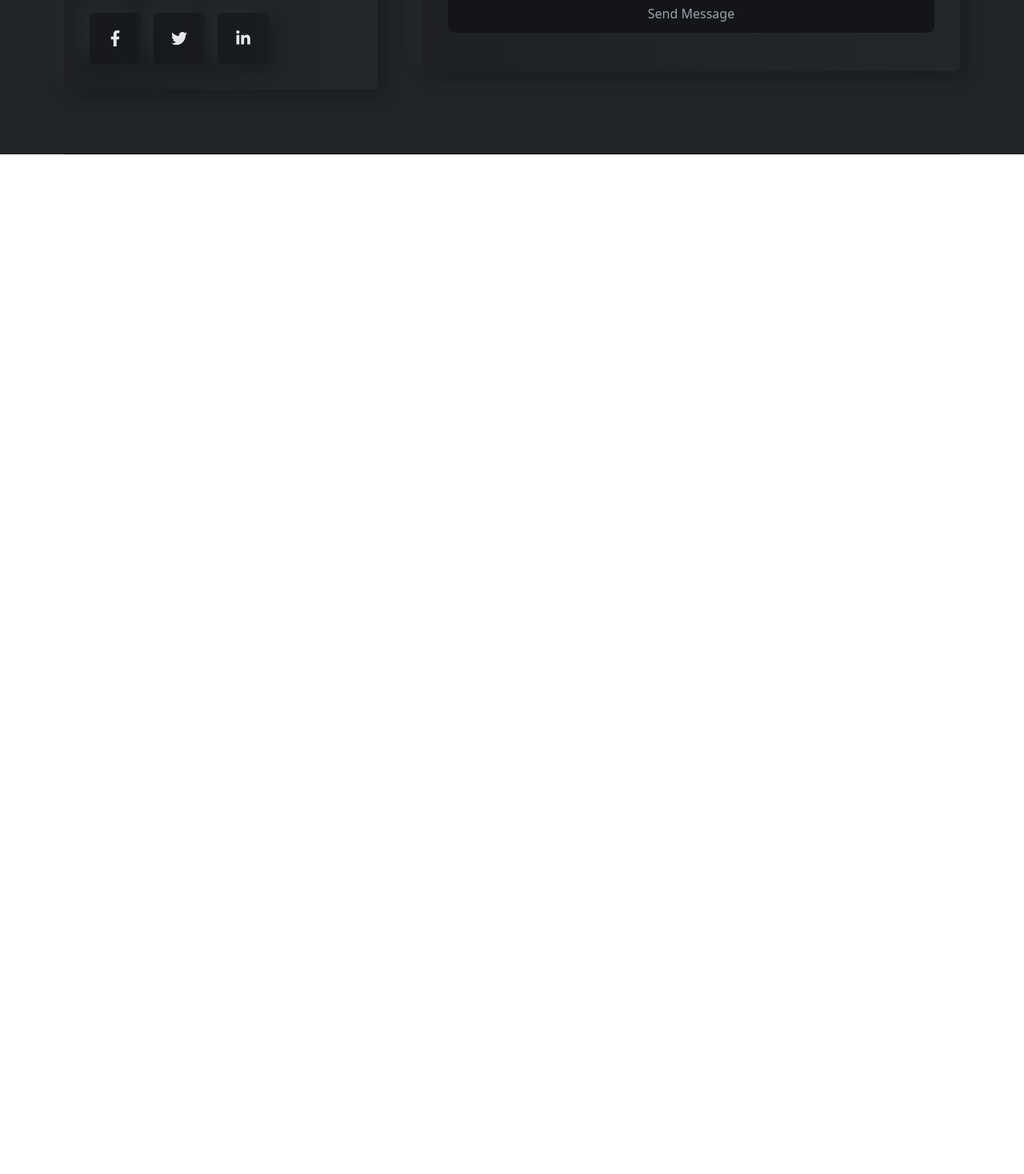
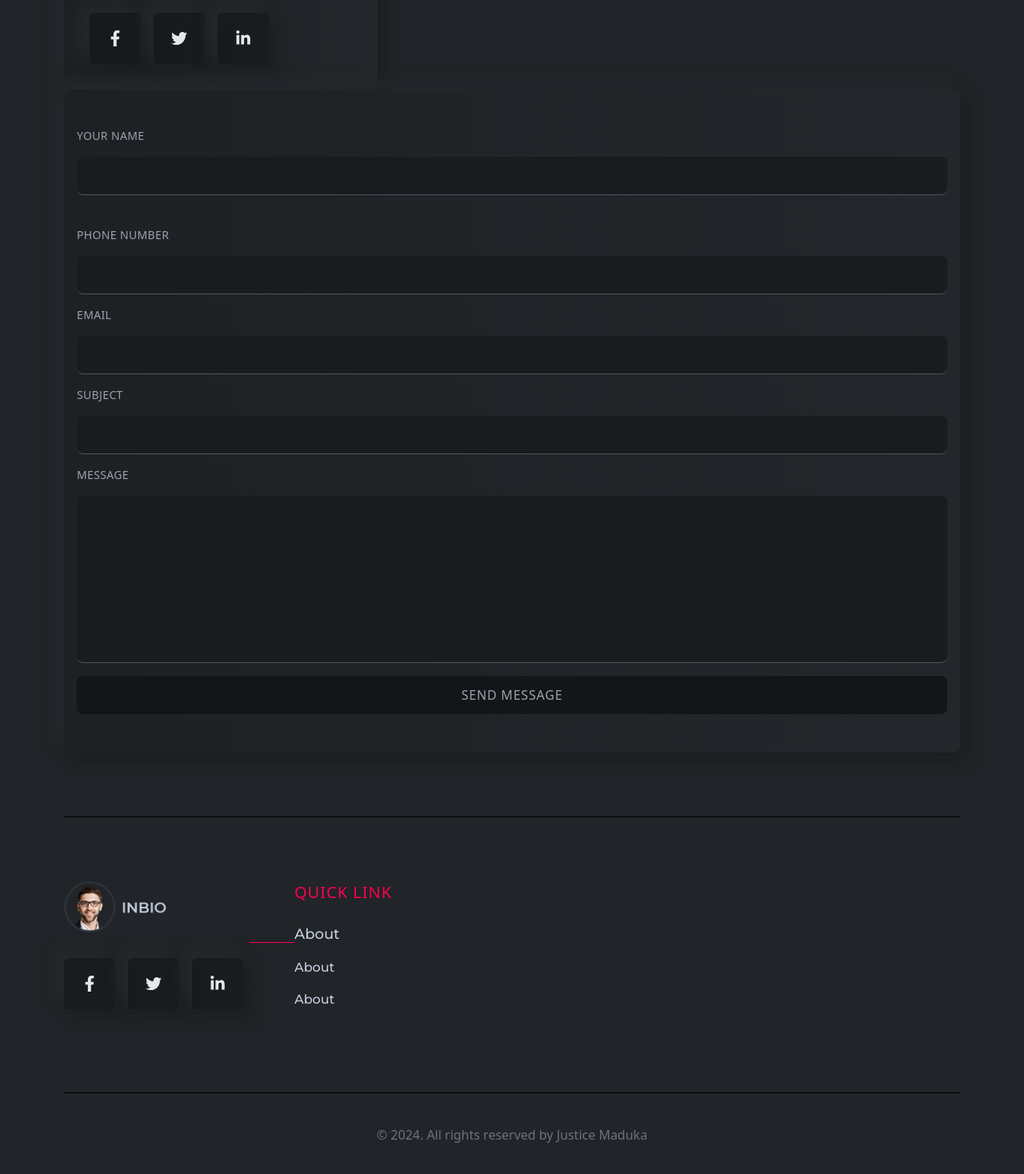
Before and after one commit to Elfenom/Portfolio_project, a React (Create React App) app: page / in a window 1280 px wide. Shown: the part 6739-8207 px from the top of the page at 80% size. Before the commit the page ends 6932 px from the top, so only its background shows below. Built offline with nearby package versions, Linux system fonts and the light colour scheme.

Commit message:
starting the footerPage

```diff
--- a/src/App.jsx
+++ b/src/App.jsx
@@ -6,6 +6,8 @@ import Navbar from "./components/navbar/Navbar";
 import Projects from "./components/projects/Projects";
 import Resume from "./components/resume/Resume";
 import Testimonial from "./components/testimonial/Testimonial";
+import Footer from "./components/footer/Footer";
+import FooterBottom from "./components/footer/FooterBottom";
 
 
 function App() {
@@ -19,6 +21,8 @@ function App() {
          <Resume />
          <Testimonial />
          <Contact />
+         <Footer />
+         <FooterBottom />
        </div>
     </div>
   );
--- a/src/components/contact/Contact.jsx
+++ b/src/components/contact/Contact.jsx
@@ -1,70 +1,169 @@
-import React from "react";
-import Title from "../layouts/Title";
-import ContactLeft from "./ContactLeft";
+import React,{useState} from 'react'
+import Title from '../layouts/Title';
+import ContactLeft from './ContactLeft';
 
 const Contact = () => {
+  const [username, setUsername] = useState("");
+  const [phoneNumber, setPhoneNumber] = useState("");
+  const [email, setEmail] = useState("");
+  const [subject, setSubject] = useState("");
+  const [message, setMessage] = useState("");
+  const [errMsg, setErrMsg] = useState("");
+  const [successMsg, setSuccessMsg] = useState("");
+
+  // ========== Email Validation start here ==============
+  const emailValidation = () => {
+    return String(email)
+      .toLocaleLowerCase()
+      .match(/^\w+([-]?\w+)*@\w+([-]?\w+)*(\.\w{2,3})+$/);
+  };
+  // ========== Email Validation end here ================
+
+  const handleSend = (e) => {
+    e.preventDefault();
+    if (username === "") {
+      setErrMsg("Username is required!");
+    } else if (phoneNumber === "") {
+      setErrMsg("Phone number is required!");
+    } else if (email === "") {
+      setErrMsg("Please give your Email!");
+    } else if (!emailValidation(email)) {
+      setErrMsg("Give a valid Email!");
+    } else if (subject === "") {
+      setErrMsg("Plese give your Subject!");
+    } else if (message === "") {
+      setErrMsg("Message is required!");
+    } else {
+      setSuccessMsg(
+        `Thank you dear ${username}, Your Messages has been sent Successfully!`
+      );
+      setErrMsg("");
+      setUsername("");
+      setPhoneNumber("");
+      setEmail("");
+      setSubject("");
+      setMessage("");
+    }
+  };
   return (
     <section
       id="contact"
       className="w-full py-20 border-b-[1px] border-b-black"
     >
       <div className="flex justify-center items-center text-center">
-        <Title title="CONTACT" des="Connect With Me" />
+        <Title title="CONTACT" des="Contact With Me" />
       </div>
       <div className="w-full">
-        <div className="w-full h-auto flex justify-between">
+        <div className="w-full h-auto flex flex-col lgl:flex-row justify-between">
           <ContactLeft />
-          <div
-            className="w-[60%] h-full py-10 bg-gradient-to-r from-[#1e2024] to-[#23272b]
-          flex flex-col gap-8 p-8 rounded-lg shadow-shadowOne"
-          >
-            <form className="w-full flex flex-col gap-6 py-2">
-              <div className="w-full flex gap-10">
-                <div className="w-1/2 flex flex-col gap-4">
+          <div className="w-full lgl:w-[60%] h-full py-10 bg-gradient-to-r from-[#1e2024] to-[#23272b] flex flex-col gap-8 p-4 lgl:p-8 rounded-lg shadow-shadowOne">
+            <form className="w-full flex flex-col gap-4 lgl:gap-6 py-2 lgl:py-5">
+              {errMsg && (
+                <p className="py-3 bg-gradient-to-r from-[#1e2024] to-[#23272b] shadow-shadowOne text-center text-orange-500 text-base tracking-wide animate-bounce">
+                  {errMsg}
+                </p>
+              )}
+              {successMsg && (
+                <p className="py-3 bg-gradient-to-r from-[#1e2024] to-[#23272b] shadow-shadowOne text-center text-green-500 text-base tracking-wide animate-bounce">
+                  {successMsg}
+                </p>
+              )}
+              <div className="w-full flex flex-col lgl:flex-row gap-10">
+                <div className="w-full lgl:w-1/2 flex flex-col gap-4">
                   <p className="text-sm text-gray-400 uppercase tracking-wide">
-                    YOUR NAME
+                    Your name
                   </p>
-                  <input className="contactInput" type="text" />
+                  <input
+                    onChange={(e) => setUsername(e.target.value)}
+                    value={username}
+                    className={`${
+                      errMsg === "Username is required!" &&
+                      "outline-designColor"
+                    } contactInput`}
+                    type="text"
+                  />
                 </div>
-                <div className="w-1/2 flex flex-col gap-4">
+                <div className="w-full lgl:w-1/2 flex flex-col gap-4">
                   <p className="text-sm text-gray-400 uppercase tracking-wide">
                     Phone Number
                   </p>
-                  <input className="contactInput" type="text" />
+                  <input
+                    onChange={(e) => setPhoneNumber(e.target.value)}
+                    value={phoneNumber}
+                    className={`${
+                      errMsg === "Phone number is required!" &&
+                      "outline-designColor"
+                    } contactInput`}
+                    type="text"
+                  />
                 </div>
               </div>
               <div className="flex flex-col gap-4">
                 <p className="text-sm text-gray-400 uppercase tracking-wide">
                   Email
                 </p>
-                  <input className="contactInput" type="email" />
+                <input
+                  onChange={(e) => setEmail(e.target.value)}
+                  value={email}
+                  className={`${
+                    errMsg === "Please give your Email!" &&
+                    "outline-designColor"
+                  } contactInput`}
+                  type="email"
+                />
               </div>
               <div className="flex flex-col gap-4">
                 <p className="text-sm text-gray-400 uppercase tracking-wide">
                   Subject
                 </p>
-                  <input className="contactInput" type="text" />
+                <input
+                  onChange={(e) => setSubject(e.target.value)}
+                  value={subject}
+                  className={`${
+                    errMsg === "Plese give your Subject!" &&
+                    "outline-designColor"
+                  } contactInput`}
+                  type="text"
+                />
               </div>
               <div className="flex flex-col gap-4">
                 <p className="text-sm text-gray-400 uppercase tracking-wide">
                   Message
                 </p>
                 <textarea
-                    className="contactTextArea"
+                  onChange={(e) => setMessage(e.target.value)}
+                  value={message}
+                  className={`${
+                    errMsg === "Message is required!" && "outline-designColor"
+                  } contactTextArea`}
                   cols="30"
                   rows="8"
                 ></textarea>
               </div>
-              <div>
-                <button className="w-full h-12 bg-[#141518] rounded-lg text-base
-                text-gray-400">Send Message</button>
+              <div className="w-full">
+                <button
+                  onClick={handleSend}
+                  className="w-full h-12 bg-[#141518] rounded-lg text-base text-gray-400 tracking-wider uppercase hover:text-white duration-300 hover:border-[1px] hover:border-designColor border-transparent"
+                >
+                  Send Message
+                </button>
               </div>
+              {errMsg && (
+                <p className="py-3 bg-gradient-to-r from-[#1e2024] to-[#23272b] shadow-shadowOne text-center text-orange-500 text-base tracking-wide animate-bounce">
+                  {errMsg}
+                </p>
+              )}
+              {successMsg && (
+                <p className="py-3 bg-gradient-to-r from-[#1e2024] to-[#23272b] shadow-shadowOne text-center text-green-500 text-base tracking-wide animate-bounce">
+                  {successMsg}
+                </p>
+              )}
             </form>
           </div>
         </div>
       </div>
     </section>
   );
-};
+}
 
-export default Contact;
+export default Contact
--- /dev/null
+++ b/src/components/footer/Footer.jsx
@@ -0,0 +1,45 @@
+import React from 'react';
+import { FaFacebookF, FaTwitter, FaLinkedinIn } from "react-icons/fa";
+import {logo} from "../../assets/index";
+
+const Footer = () => {
+  return (
+    <div className="w-full py-20 h-auto border-b-[1px] border-b-black grid grid-cols-4 gap-8">
+        <div className="w-full h-full flex flex-col gap-8">
+            <img className="w-32" src={logo} alt="logo" />
+            <div className="flex gap-4">
+                <span className="bannerIcon">
+                    <FaFacebookF />
+                </span>
+                <span className="bannerIcon">
+                    <FaTwitter />
+                </span>
+                <span className="bannerIcon">
+                    <FaLinkedinIn />
+                </span>
+            </div>
+        </div>
+        <div className="w-full h-full">
+            <h3 className="text-xl uppercase text-designColor tracking-wider">
+                Quick Link
+            </h3>
+            <ul className="flex flex-col gap-4 font-titleFont font-medium py-6">
+                <li>
+                    <span className="w-full text-lg hover:text-designColor duration-300 cursor-pointer
+                    relative group">
+                        About
+                     <span className="absolute h-[1px] w-full inline-flex
+                    bg-designColor -bottom-0 left-0 -translate-x-[100%] group-hover:translate-x-0
+                    transition-transform duration-300"></span></span>
+                </li>
+                <li>About</li>
+                <li>About</li>
+            </ul>
+        </div>
+        <div className="w-full h-full"></div>
+        <div className="w-full h-full"></div>
+    </div>
+  )
+}
+
+export default Footer
--- /dev/null
+++ b/src/components/footer/FooterBottom.jsx
@@ -0,0 +1,13 @@
+import React from 'react'
+
+const FooterBottom = () => {
+  return (
+    <div className="w-full py-10">
+      <p className="text-center text-gray-500 text-base">
+        © 2024. All rights reserved by Justice Maduka
+      </p>
+    </div>
+  );
+}
+
+export default FooterBottom
```
Lines whose indentation alone changed are shown as unchanged.
